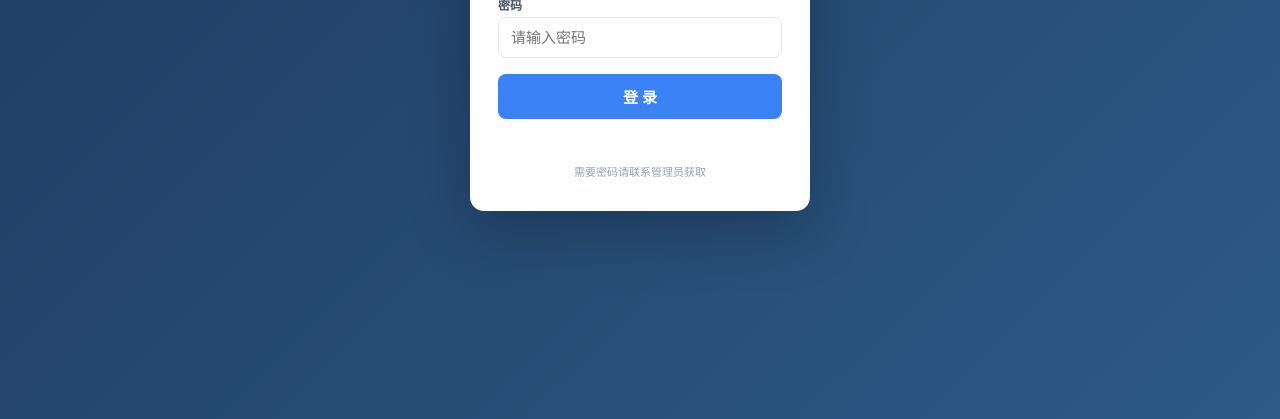
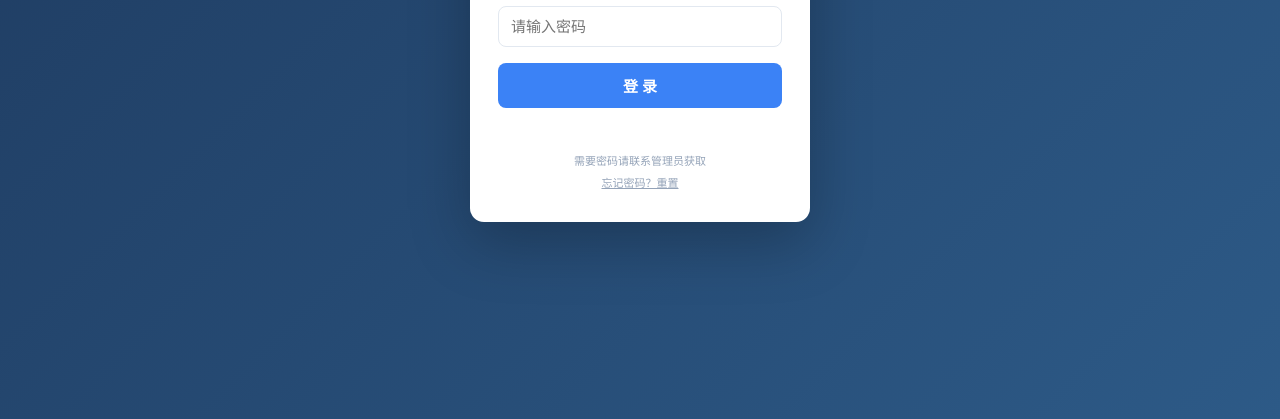
Before and after one commit to blunth206/handrail-tool, a plain HTML site: page index.html in a window 1280 px wide. Shown: the part 381-800 px from the top of the page. Drawn offline with Linux system fonts and the light colour scheme.

Commit message:
添加忘记密码重置功能，主密码可恢复为默认123456

```diff
--- a/index.html
+++ b/index.html
@@ -221,6 +221,8 @@ body { font-family: -apple-system, BlinkMacSystemFont, 'Segoe UI', 'Microsoft Ya
 .login-box .login-btn:hover { background: #2563eb; }
 .login-box .login-error { font-size: 12px; color: #dc2626; margin-top: 10px; min-height: 18px; }
 .login-box .login-hint { font-size: 11px; color: #94a3b8; margin-top: 16px; }
+.login-forgot { font-size: 11px; color: #94a3b8; margin-top: 6px; cursor: pointer; text-decoration: underline; user-select: none; }
+.login-forgot:hover { color: #475569; }
 .main-content { transition: filter 0.3s; }
 .main-content.blurred { filter: blur(6px); pointer-events: none; }
 
@@ -311,6 +313,7 @@ body { font-family: -apple-system, BlinkMacSystemFont, 'Segoe UI', 'Microsoft Ya
     <button class="login-btn" id="loginBtn">登 录</button>
     <p class="login-error" id="loginError"></p>
     <p class="login-hint">需要密码请联系管理员获取</p>
+    <p class="login-forgot" onclick="resetPassword()" title="仅管理员使用">忘记密码？重置</p>
   </div>
 </div>
 
@@ -635,6 +638,18 @@ function checkAuth() {
   }
 }
 
+// 忘记密码：重置主密码为默认值（仅清除主密码，子密码保留）
+function resetPassword() {
+  const ok = confirm('确认重置主密码？\n\n主密码将恢复为默认值：' + DEFAULT_PASSWORD + '\n已有的子密码不受影响。\n\n⚠️ 仅在你确实是管理员时才使用此功能。');
+  if (!ok) return;
+  const settings = getAdminSettings();
+  settings.password = DEFAULT_PASSWORD;
+  saveSettingsToStorage(settings);
+  document.getElementById('loginPassword').value = '';
+  document.getElementById('loginError').textContent = '';
+  alert('✅ 主密码已重置为：' + DEFAULT_PASSWORD + '\n请使用新密码登录。');
+}
+
 // ========== 管理员面板 ==========
 function toggleAdminPanel() {
   const panel = document.getElementById('adminPanel');
```
